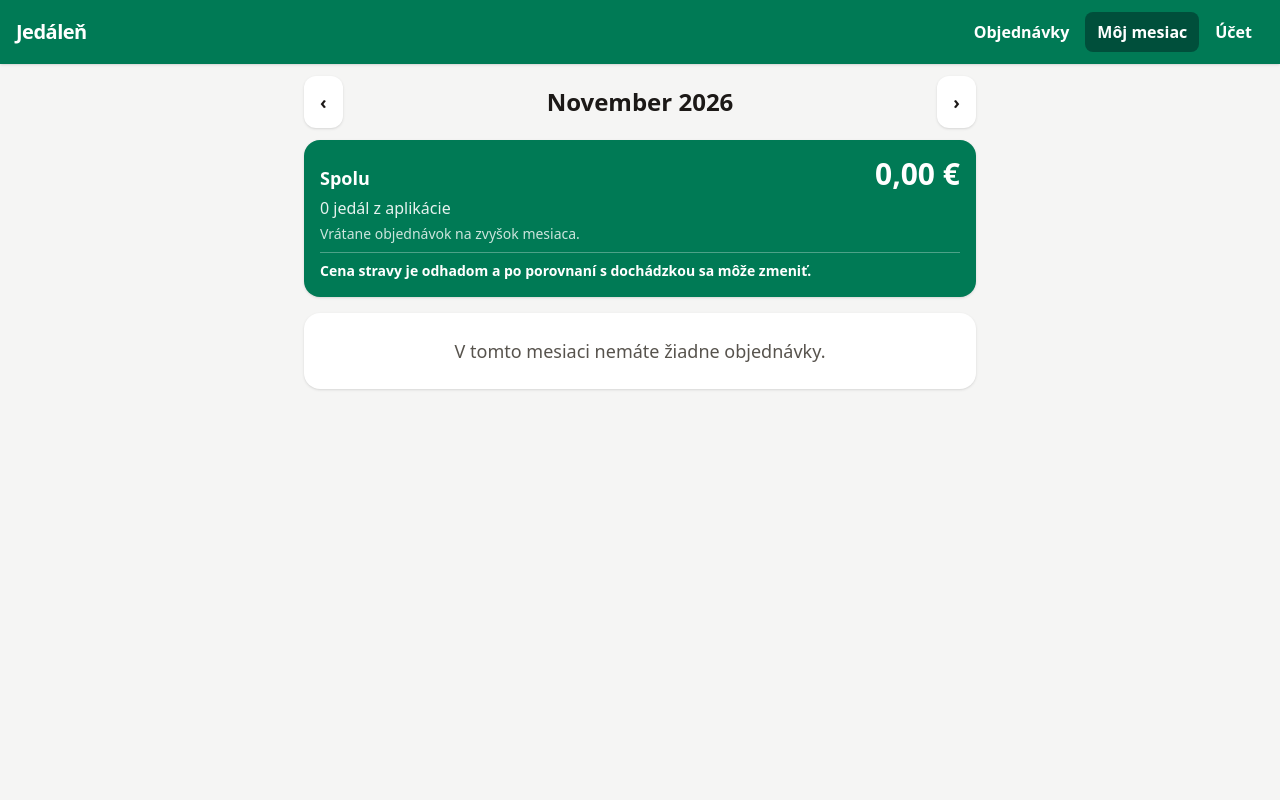
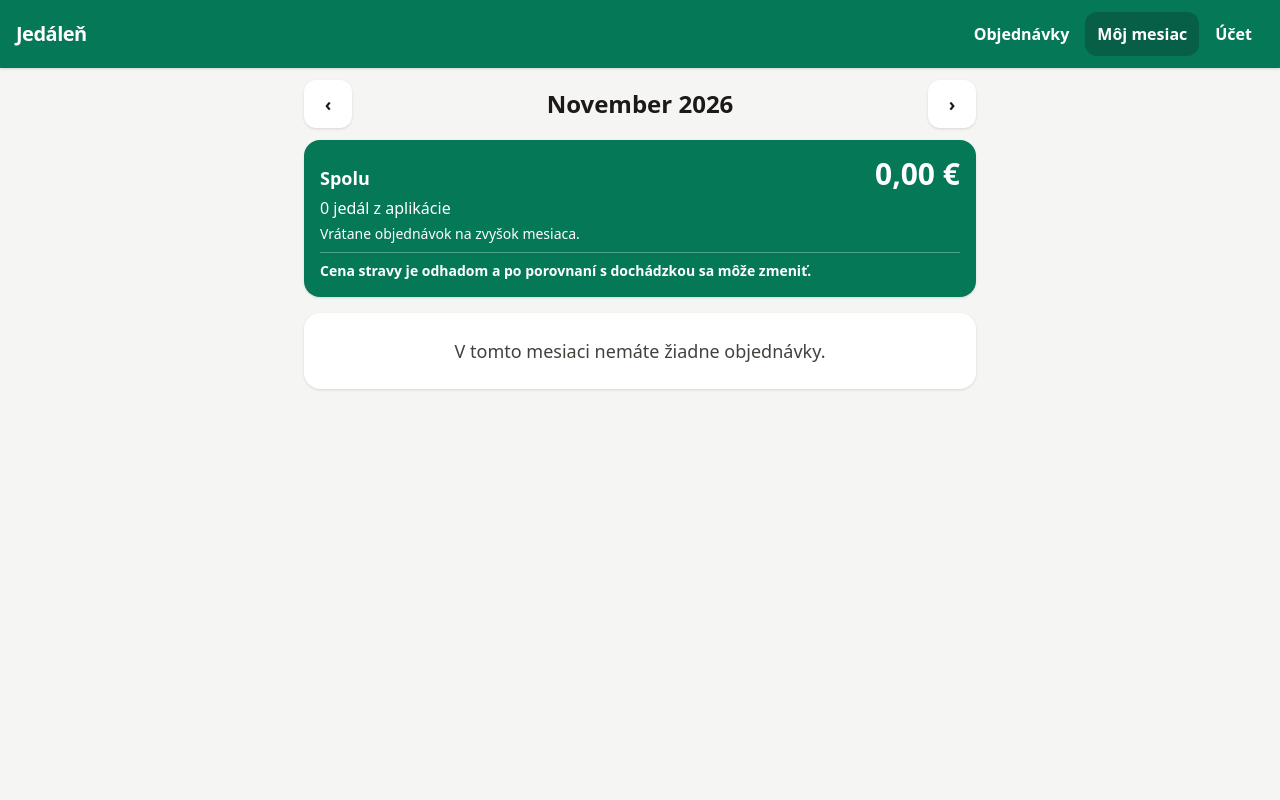
Before and after one commit to HeIIKaiser/KB_Meal_Ordering, a Laravel app: page /moj-mesiac in a window 1280 px wide. Run offline with Laravel 12, Linux system fonts and the light colour scheme; the visitor is signed in with stand-in values (Sample User, id 1); data that the repository does not hold is empty; style sheets or scripts are compiled from the project's sources; some libraries are stand-ins or nearby versions.

Commit message:
Employee UI on daisyUI 5 with the kbz theme (#8)
Adopt daisyUI 5 (CSS-only plugin, trimmed component list) for the
employee side: layout, login, Môj mesiac, account/PIN and the order
screen. One custom light theme "kbz" defines all colours; pre-mixed
tint tokens avoid color-mix() fallbacks. Native <dialog> via Alpine
replaces the custom overlay. Offline page restyled by hand; service
worker cache bumped. Filament admin theme, kitchen/print views and
access slips are untouched; no behaviour or text changes.


Claude-Session: https://claude.ai/code/session_01KinFMejYWckksQiJnAejwG

Co-authored-by: Claude <noreply@anthropic.com>

```diff
--- a/package.json
+++ b/package.json
@@ -8,6 +8,7 @@
     },
     "devDependencies": {
         "@tailwindcss/vite": "^4.0.0",
+        "daisyui": "^5.8.1",
         "laravel-vite-plugin": "^3.1",
         "tailwindcss": "^4.0.0",
         "vite": "^8.0.0"
--- a/public/sw.js
+++ b/public/sw.js
@@ -3,7 +3,7 @@
  * Pages and Livewire requests always go to the network — ordering never works offline
  * and no personal data is cached. Only static, fingerprinted assets are cached.
  */
-const CACHE = 'jedalen-v2'; // bump when icons/offline page change
+const CACHE = 'jedalen-v3'; // bump when icons/offline page change
 const PRECACHE = ['/offline.html', '/icons/icon-192.png', '/manifest.webmanifest'];
 
 self.addEventListener('install', (event) => {
--- a/resources/css/app.css
+++ b/resources/css/app.css
@@ -2,9 +2,79 @@
 
 @source '../views';
 
+/*
+ * daisyUI 5 — employee side only (this file is loaded only by layouts/employee.blade.php;
+ * the Filament admin has its own theme). CSS only: no daisyUI JS, no CDN, no web fonts.
+ */
+@plugin "daisyui" {
+    themes: false;
+    logs: false;
+    /* Only what the employee screens use (Tailwind scans all views, so common words like
+       "menu" or "table" would otherwise pull in unused components). */
+    include: properties, rootcolor, rootscrolllock, svg, alert, badge, button, card, fieldset, input, label, modal, stat, tab, toast;
+}
+
+/*
+ * "kbz" — the one light theme. ALL colours of the employee app live here. Hex values
+ * (not oklch) for old phones. Text/background pairs meet WCAG AA (ratios in docs/DECISIONS.md).
+ */
+@plugin "daisyui/theme" {
+    name: "kbz";
+    default: true;
+    prefersdark: false;
+    color-scheme: light;
+
+    --color-base-100: #ffffff;          /* cards */
+    --color-base-200: #f5f5f4;          /* page background (stone-100) */
+    --color-base-300: #d6d3d1;          /* borders (stone-300) */
+    --color-base-content: #1c1917;      /* text (stone-900) */
+
+    --color-primary: #047857;           /* emerald-700: header, ordered, main buttons */
+    --color-primary-content: #ffffff;
+    --color-secondary: #065f46;         /* emerald-800: active navigation, success toast */
+    --color-secondary-content: #ffffff;
+    --color-accent: #fbbf24;            /* amber-400: "Dokúpiť … 6,00 €" */
+    --color-accent-content: #000000;
+    --color-neutral: #44403c;           /* stone-700 */
+    --color-neutral-content: #ffffff;
+
+    --color-info: #0369a1;
+    --color-info-content: #ffffff;
+    --color-success: #047857;
+    --color-success-content: #ffffff;
+    --color-warning: #f59e0b;           /* amber-500: Dokupované, tickets used up */
+    --color-warning-content: #000000;
+    --color-error: #b91c1c;             /* red-700: cancel, errors */
+    --color-error-content: #ffffff;
+
+    --radius-selector: 0.75rem;
+    --radius-field: 0.75rem;            /* buttons, inputs (as before: rounded-xl) */
+    --radius-box: 1rem;                 /* cards, dialogs (as before: rounded-2xl) */
+    --size-selector: 0.25rem;
+    --size-field: 0.25rem;
+    --border: 2px;
+    --depth: 0;
+    --noise: 0;
+}
+
 @theme {
     /* System fonts: fast on old phones, no web-font download. */
     --font-sans: system-ui, -apple-system, 'Segoe UI', Roboto, 'Helvetica Neue', Arial, sans-serif;
+}
+
+/*
+ * Light tints of the kbz colours, PRE-MIXED as hex: Tailwind's `bg-primary/10` and daisyUI's
+ * `*-soft` need color-mix(); older phone browsers (Chrome < 111, Safari < 16.2) would fall
+ * back to the FULL colour behind dark text. Keep these in sync with the theme above.
+ */
+@theme {
+    --color-primary-soft: #e6f2ee;
+    --color-primary-tint: #d9ebe6;
+    --color-success-soft: #ebf4f2;
+    --color-neutral-soft: #f0f0ef;
+    --color-error-soft: #f9eded;
+    --color-accent-soft: #fef5de;
+    --color-primary-line: #4fa089;
 }
 
 [x-cloak] {
--- a/resources/views/employee/month.blade.php
+++ b/resources/views/employee/month.blade.php
@@ -7,43 +7,43 @@
 @section('content')
 <div class="mx-auto max-w-2xl">
     <div class="mb-3 flex items-center justify-between gap-2">
-        <a href="{{ route('month', ['mesiac' => $prev]) }}" class="rounded-xl bg-white px-4 py-3 text-lg font-bold shadow-sm active:bg-stone-200" aria-label="Predchádzajúci mesiac">‹</a>
+        <a href="{{ route('month', ['mesiac' => $prev]) }}" class="btn btn-lg h-12 min-w-12 border-0 bg-base-100 text-lg font-bold shadow-sm" aria-label="Predchádzajúci mesiac">‹</a>
         <h1 class="text-center text-2xl font-bold capitalize">{{ SlovakDate::monthYear($month) }}</h1>
-        <a href="{{ route('month', ['mesiac' => $next]) }}" class="rounded-xl bg-white px-4 py-3 text-lg font-bold shadow-sm active:bg-stone-200" aria-label="Nasledujúci mesiac">›</a>
+        <a href="{{ route('month', ['mesiac' => $next]) }}" class="btn btn-lg h-12 min-w-12 border-0 bg-base-100 text-lg font-bold shadow-sm" aria-label="Nasledujúci mesiac">›</a>
     </div>
 
-    <div class="mb-4 rounded-2xl bg-emerald-700 p-4 text-white shadow-sm">
+    <div class="card mb-4 bg-primary p-4 text-primary-content shadow-sm">
         <div class="flex items-baseline justify-between">
             <span class="text-lg font-semibold">Spolu</span>
             <span class="text-3xl font-bold">{{ Money::format($totalCents) }}</span>
         </div>
-        <div class="mt-1 text-base opacity-90">
+        <div class="mt-1 text-base">
             {{ $orders->count() }} {{ $orders->count() === 1 ? 'jedlo' : ($orders->count() >= 2 && $orders->count() <= 4 ? 'jedlá' : 'jedál') }} z aplikácie
             @foreach ($byType as $name => $t)
                 · {{ $name }}: {{ $t['count'] }} ks ({{ Money::format($t['cents']) }})
             @endforeach
         </div>
         @if ($isCurrent)
-            <div class="mt-1 text-sm opacity-80">Vrátane objednávok na zvyšok mesiaca.</div>
+            <div class="mt-1 text-sm">Vrátane objednávok na zvyšok mesiaca.</div>
         @endif
         @if ($mandatoryCount)
-            <div class="mt-2 border-t border-white/30 pt-2 text-base">
+            <div class="mt-2 border-t border-primary-line pt-2 text-base">
                 <span class="font-semibold">Povinná strava:</span> {{ $mandatoryCount }} jedál ({{ Money::format($mandatoryCents) }})
-                <div class="text-sm opacity-80">Účtuje sa automaticky podľa dochádzky{{ $mandatoryFinal ? ' – konečný stav.' : ' – odhad podľa plánu smien a dochádzky.' }}</div>
+                <div class="text-sm">Účtuje sa automaticky podľa dochádzky{{ $mandatoryFinal ? ' – konečný stav.' : ' – odhad podľa plánu smien a dochádzky.' }}</div>
             </div>
         @endif
         @if ($tickets && $byOrders)
-            <div class="mt-2 border-t border-white/30 pt-2 text-base font-semibold">Cena sa potvrdí podľa dochádzky na konci mesiaca.</div>
+            <div class="mt-2 border-t border-primary-line pt-2 text-base font-semibold">Cena sa potvrdí podľa dochádzky na konci mesiaca.</div>
         @elseif ($tickets)
-            <div class="mt-2 border-t border-white/30 pt-2 text-base">
+            <div class="mt-2 border-t border-primary-line pt-2 text-base">
                 <span class="font-semibold">Lístky:</span>
                 pridelené {{ $tickets['allocated'] }} · použité {{ min($tickets['used'], $tickets['allocated']) }} ·
                 @if ($ended) prepadnuté {{ $tickets['left'] }} @else zostáva {{ $tickets['left'] }} @endif
                 @if ($tickets['over']) · nad počet lístkov {{ $tickets['over'] }} (dokupovaná strava) @endif
-                @unless ($ended)<div class="text-sm opacity-80">Nevyužité lístky na konci mesiaca prepadnú.</div>@endunless
+                @unless ($ended)<div class="text-sm">Nevyužité lístky na konci mesiaca prepadnú.</div>@endunless
             </div>
         @endif
-        <div class="mt-2 border-t border-white/30 pt-2 text-sm font-semibold">
+        <div class="mt-2 border-t border-primary-line pt-2 text-sm font-semibold">
             @if ($closed)
                 {{ Money::CLOSED_NOTE }}
             @else
@@ -54,12 +54,12 @@
 
     @forelse ($dates as $ymd)
         @php $dayOrders = $byDay[$ymd] ?? collect(); $m = $mandatory[$ymd] ?? null; $d = \App\Support\LocalTime::date($ymd); @endphp
-        <div class="mb-2 rounded-2xl bg-white p-3 shadow-sm">
+        <div class="card mb-2 bg-base-100 p-3 shadow-sm">
             <div class="mb-1 text-base font-bold"><span class="capitalize">{{ SlovakDate::day($d) }}</span> {{ SlovakDate::dm($d) }}</div>
-            <ul class="divide-y divide-stone-100">
+            <ul class="divide-y divide-base-200">
                 @if ($m)
                     <li class="flex items-start justify-between gap-3 py-1.5">
-                        <span class="text-base"><span class="font-semibold">Povinná strava</span> × {{ $m->count }} <span class="text-sm text-stone-500">(podľa dochádzky)</span></span>
+                        <span class="text-base"><span class="font-semibold">Povinná strava</span> × {{ $m->count }} <span class="text-sm text-neutral">(podľa dochádzky)</span></span>
                         <span class="whitespace-nowrap text-base font-semibold">{{ Money::format($m->count * $m->unit_price_cents) }}</span>
                     </li>
                 @endif
@@ -69,7 +69,7 @@
                             <span class="font-semibold">{{ $o->mealSlot->name }}</span> –
                             {{ $o->menuItem->label() }}: {{ $o->menuItem->name }}
                             @if ($o->priceType->isExtra())
-                                <span class="ml-1 rounded bg-amber-400 px-1.5 text-sm font-bold text-black">{{ $o->priceType->name }}</span>
+                                <span class="badge badge-accent ml-1 h-auto px-1.5 text-sm font-bold">{{ $o->priceType->name }}</span>
                             @endif
                         </span>
                         <span class="whitespace-nowrap text-base font-semibold">{{ Money::format($o->unit_price_cents) }}</span>
@@ -78,7 +78,7 @@
             </ul>
         </div>
     @empty
-        <p class="rounded-2xl bg-white p-6 text-center text-lg text-stone-600 shadow-sm">V tomto mesiaci nemáte žiadne objednávky.</p>
+        <p class="card bg-base-100 p-6 text-center text-lg text-neutral shadow-sm">V tomto mesiaci nemáte žiadne objednávky.</p>
     @endforelse
 </div>
 @endsection
--- a/resources/views/layouts/employee.blade.php
+++ b/resources/views/layouts/employee.blade.php
@@ -1,5 +1,5 @@
 <!DOCTYPE html>
-<html lang="sk">
+<html lang="sk" data-theme="kbz">
 <head>
     <meta charset="utf-8">
     <meta name="viewport" content="width=device-width, initial-scale=1, viewport-fit=cover">
@@ -15,17 +15,17 @@
     <meta name="apple-mobile-web-app-status-bar-style" content="default">
     @vite(['resources/css/app.css', 'resources/js/app.js'])
 </head>
-<body class="min-h-dvh bg-stone-100 text-stone-900 antialiased">
+<body class="min-h-dvh bg-base-200 text-base-content antialiased">
     @php $me = auth('employee')->user(); @endphp
 
-    <header class="sticky top-0 z-30 bg-emerald-700 text-white shadow">
+    <header class="sticky top-0 z-30 bg-primary text-primary-content shadow">
         <div class="mx-auto flex max-w-[1600px] items-center justify-between gap-3 px-4 py-3">
             <a href="{{ route('home') }}" class="text-xl font-bold tracking-tight">{{ $appName }}</a>
             @if ($me)
                 <nav class="hidden items-center gap-1 text-base font-semibold sm:flex" aria-label="Hlavná ponuka">
-                    <a href="{{ route('home') }}" @class(['rounded-lg px-3 py-2', 'bg-emerald-900' => request()->routeIs('home')])>Objednávky</a>
-                    <a href="{{ route('month') }}" @class(['rounded-lg px-3 py-2', 'bg-emerald-900' => request()->routeIs('month')])>Môj mesiac</a>
-                    <a href="{{ route('account') }}" @class(['rounded-lg px-3 py-2', 'bg-emerald-900' => request()->routeIs('account')])>Účet</a>
+                    @foreach ([['home', 'Objednávky'], ['month', 'Môj mesiac'], ['account', 'Účet']] as [$route, $label])
+                        <a href="{{ route($route) }}" @class(['btn btn-ghost h-11 border-0 px-3 text-base font-semibold text-primary-content hover:bg-secondary', 'bg-secondary' => request()->routeIs($route)])>{{ $label }}</a>
+                    @endforeach
                 </nav>
                 <span class="truncate text-sm opacity-90 sm:hidden">{{ $me->fullName() }}</span>
             @endif
@@ -39,10 +39,10 @@
 
     @if ($me)
         {{-- Bottom navigation on phones --}}
-        <nav class="fixed inset-x-0 bottom-0 z-30 border-t border-stone-300 bg-white pb-[env(safe-area-inset-bottom)] sm:hidden" aria-label="Hlavná ponuka">
+        <nav class="fixed inset-x-0 bottom-0 z-30 border-t border-base-300 bg-base-100 pb-[env(safe-area-inset-bottom)] sm:hidden" aria-label="Hlavná ponuka">
             <div class="grid grid-cols-3 text-center text-sm font-semibold">
                 @foreach ([['home', 'Objednávky', 'M4 6h16M4 12h16M4 18h10'], ['month', 'Môj mesiac', 'M7 3v3m10-3v3M4 9h16M5 6h14a1 1 0 011 1v12a1 1 0 01-1 1H5a1 1 0 01-1-1V7a1 1 0 011-1z'], ['account', 'Účet', 'M12 12a4 4 0 100-8 4 4 0 000 8zm-7 9a7 7 0 0114 0']] as [$route, $label, $icon])
-                    <a href="{{ route($route) }}" @class(['flex flex-col items-center gap-1 py-2.5', 'text-emerald-700' => request()->routeIs($route), 'text-stone-600' => ! request()->routeIs($route)])>
+                    <a href="{{ route($route) }}" @class(['flex flex-col items-center gap-1 py-2.5', 'text-primary' => request()->routeIs($route), 'text-neutral' => ! request()->routeIs($route)])>
                         <svg class="h-6 w-6" fill="none" stroke="currentColor" stroke-width="2" stroke-linecap="round" stroke-linejoin="round" viewBox="0 0 24 24" aria-hidden="true"><path d="{{ $icon }}"/></svg>
                         {{ $label }}
                     </a>
```
Also changed, not shown: docs/DECISIONS.md (+53 -0 lines), docs/milestones.md (+10 -0 lines), public/offline.html (+10 -4 lines), resources/views/employee/account.blade.php (+13 -13 lines), resources/views/employee/login.blade.php (+14 -14 lines), resources/views/livewire/order-screen.blade.php (+50 -46 lines), package-lock.json, 3 other files.
